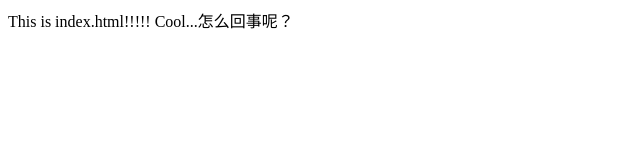
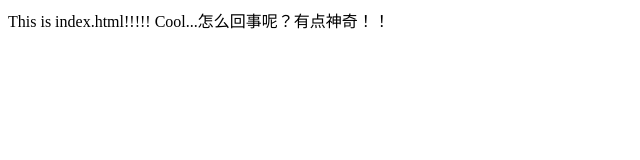
Before and after one commit to fcbflying/dronetest, a website: page index.html in a window 1280 px wide. Shown: the whole page, without its empty margins (0-640 px from the left). Drawn offline with Linux system fonts and the light colour scheme.

Commit message:
1. 修改文本描述

```diff
--- a/index.html
+++ b/index.html
@@ -5,6 +5,6 @@
     <title>Index html</title>
 </head>
 <body>
-This is index.html!!!!! Cool...怎么回事呢？
+This is index.html!!!!! Cool...怎么回事呢？有点神奇！！
 </body>
 </html>
```
